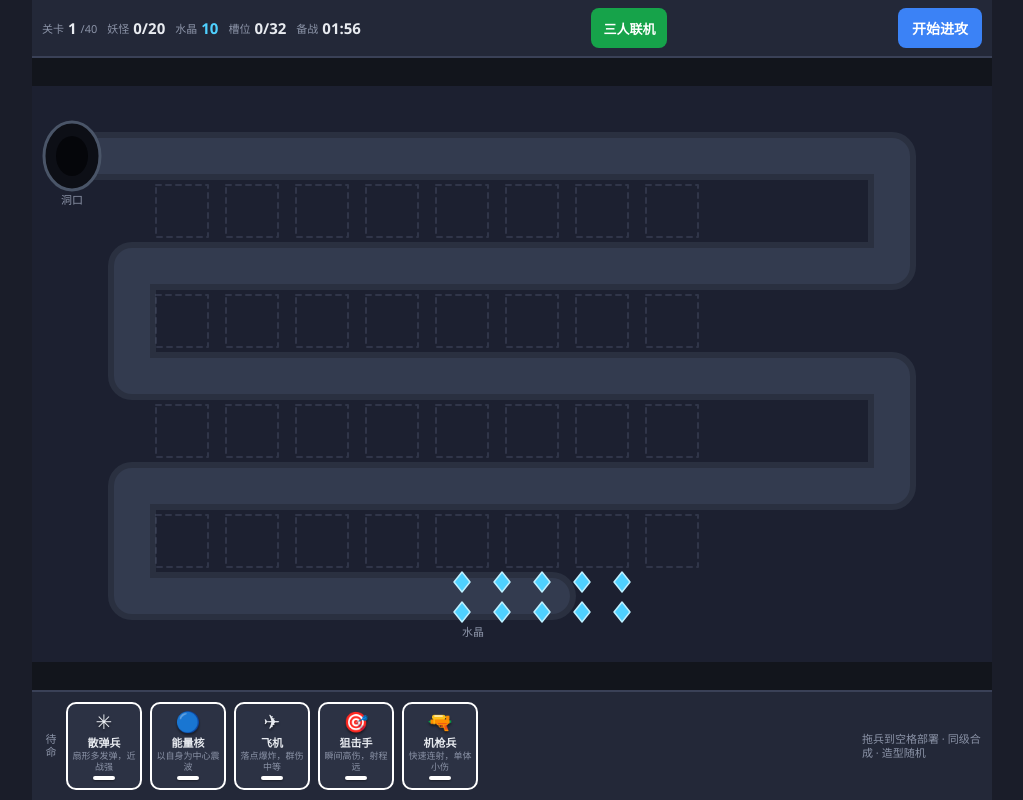
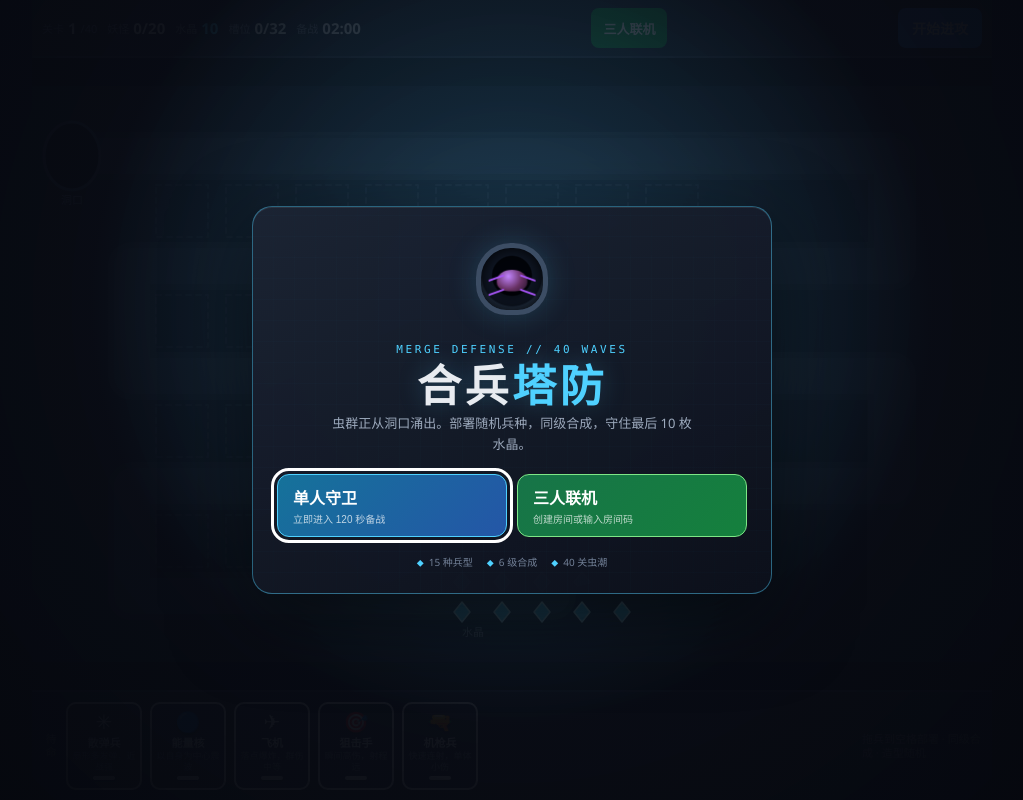
Before and after one commit to xiaolanawaqaq/test, a website: page index.html in a window 1280 px wide. Shown: the whole page, without its empty margins (128-1151 px from the left). Drawn offline with Linux system fonts and the light colour scheme.

Commit message:
Add files via upload

```diff
--- a/index.html
+++ b/index.html
@@ -52,6 +52,42 @@
     touch-action:manipulation; }
   .hint { color:#8b93a7; font-size:11px; margin-left:4px; max-width:120px; line-height:1.3; }
 
+  #startupOverlay { position:fixed; inset:0; z-index:120; display:grid; place-items:center;
+    overflow:auto; touch-action:pan-y; padding:max(20px,env(safe-area-inset-top)) max(16px,env(safe-area-inset-right)) max(20px,env(safe-area-inset-bottom)) max(16px,env(safe-area-inset-left));
+    background:radial-gradient(circle at 50% 38%,rgba(28,78,105,.64),rgba(8,11,19,.96) 52%,#05070d 100%); }
+  #startupOverlay[hidden] { display:none; }
+  .startPanel { position:relative; width:min(92vw,520px); padding:28px 24px 24px; overflow:hidden;
+    border:1px solid rgba(79,209,255,.42); border-radius:20px;
+    background:linear-gradient(155deg,rgba(28,36,52,.96),rgba(12,16,27,.98));
+    box-shadow:0 24px 80px rgba(0,0,0,.55),inset 0 1px 0 rgba(255,255,255,.08); }
+  .startPanel::before { content:""; position:absolute; inset:0; pointer-events:none; opacity:.22;
+    background:repeating-linear-gradient(0deg,transparent 0 20px,rgba(79,209,255,.14) 21px),repeating-linear-gradient(90deg,transparent 0 20px,rgba(79,209,255,.1) 21px); }
+  .startMark { position:relative; width:118px; height:92px; margin:0 auto 16px; }
+  .startCave { position:absolute; left:50%; top:8px; width:72px; height:72px; transform:translateX(-50%);
+    border:5px solid #3c4d64; border-radius:48% 48% 42% 42%; background:radial-gradient(circle at 50% 45%,#02040a 0 42%,#101827 45% 64%,#26354a 68%);
+    box-shadow:0 0 30px rgba(79,209,255,.18),inset 0 0 18px #000; }
+  .startBug { position:absolute; left:50%; top:33px; width:30px; height:21px; transform:translateX(-50%);
+    border-radius:52% 52% 42% 42%; background:radial-gradient(circle at 38% 30%,#c084fc,#693265 55%,#27152d 100%);
+    box-shadow:0 8px 8px rgba(0,0,0,.45); animation:bugReady 1.8s ease-in-out infinite; }
+  .startBug::before,.startBug::after { content:""; position:absolute; top:7px; width:15px; height:12px; border-top:2px solid #a855f7; border-bottom:2px solid #a855f7; }
+  .startBug::before { right:23px; transform:skewY(-20deg); } .startBug::after { left:23px; transform:skewY(20deg); }
+  .startEyebrow { position:relative; color:#4fd1ff; text-align:center; font-size:11px; letter-spacing:.24em; font-family:Consolas,monospace; }
+  .startPanel h1 { position:relative; margin:7px 0 6px; text-align:center; font-size:clamp(28px,8vw,44px); line-height:1; letter-spacing:.08em; text-shadow:0 0 24px rgba(79,209,255,.25); }
+  .startPanel h1 span { color:#4fd1ff; }
+  .startLead { position:relative; color:#9ca9bc; text-align:center; font-size:13px; line-height:1.6; margin:0 auto 20px; max-width:360px; }
+  .startActions { position:relative; display:grid; grid-template-columns:1fr 1fr; gap:10px; }
+  .startAction { min-height:58px; border-radius:12px; border:1px solid transparent; display:flex; flex-direction:column; align-items:flex-start; justify-content:center; padding:10px 15px; text-decoration:none; color:#fff; cursor:pointer; touch-action:manipulation; transition:transform .16s,border-color .16s,filter .16s; }
+  .startAction:hover { transform:translateY(-2px); filter:brightness(1.08); }
+  .startAction:focus-visible { outline:3px solid #fff; outline-offset:3px; }
+  .startAction strong { font-size:16px; } .startAction small { margin-top:2px; font-size:10px; opacity:.72; }
+  #startSolo { background:linear-gradient(135deg,#15729a,#2456a7); border-color:#4fd1ff; }
+  #startMulti { background:linear-gradient(135deg,#177448,#15803d); border-color:#7ee787; }
+  .startRule { position:relative; display:flex; justify-content:center; gap:14px; margin-top:17px; color:#728097; font-size:10px; }
+  .startRule span::before { content:"◆"; color:#4fd1ff; margin-right:5px; font-size:7px; }
+  @keyframes bugReady { 0%,100%{transform:translate(-50%,0) scale(1)} 50%{transform:translate(-50%,5px) scale(1.04)} }
+  @media (max-width:480px){ .startPanel{padding:22px 16px 18px}.startActions{grid-template-columns:1fr}.startMark{transform:scale(.88);margin-bottom:8px}.startRule{gap:8px;flex-wrap:wrap} }
+  @media (prefers-reduced-motion:reduce){ .startBug{animation:none}.startAction{transition:none} }
+
   /* ===== 自动布局：由 JS 在 body 上挂 class ===== */
   /* 竖屏通用 */
   body.orient-portrait #wrap { justify-content:flex-start; }
@@ -105,8 +141,21 @@
 </style>
 </head>
 <body>
+<div id="startupOverlay" role="dialog" aria-modal="true" aria-labelledby="startTitle">
+  <section class="startPanel">
+    <div class="startMark" aria-hidden="true"><div class="startCave"></div><div class="startBug"></div></div>
+    <div class="startEyebrow">MERGE DEFENSE // 40 WAVES</div>
+    <h1 id="startTitle">合兵<span>塔防</span></h1>
+    <p class="startLead">虫群正从洞口涌出。部署随机兵种，同级合成，守住最后 10 枚水晶。</p>
+    <div class="startActions">
+      <button class="startAction" id="startSolo" type="button"><strong>单人守卫</strong><small>立即进入 120 秒备战</small></button>
+      <a class="startAction" id="startMulti" href="/online.html"><strong>三人联机</strong><small>创建房间或输入房间码</small></a>
+    </div>
+    <div class="startRule"><span>15 种兵型</span><span>6 级合成</span><span>40 关虫潮</span></div>
+  </section>
+</div>
 <div id="wrap">
-  <div id="stage">
+  <div id="stage" inert>
     <div id="hud">
       <div class="stat"><span class="lbl">关卡</span><span class="val" id="uiLevel">1</span><span class="lbl">/40</span></div>
       <div class="stat"><span class="lbl">妖怪</span><span class="val" id="uiWave">0/20</span></div>
@@ -255,6 +304,7 @@ const canvas = document.getElementById("gameCanvas");
 const ctx = canvas.getContext("2d");
 
 const game = {
+  started: false,
   level: 1,
   crystals: START_CRYSTALS,
   phase: "prep",
@@ -409,7 +459,7 @@ function endWave(){
 
 // ============ 战斗 ============
 function update(dt){
-  if(game.over) return;
+  if(game.over || !game.started) return;
 
   if(game.phase==="prep"){
     game.prepTimer-=dt;
@@ -929,6 +979,8 @@ function drawTroopAt(x, y, tr, alpha){
     ctx.fillStyle = mode==="aoe" ? "rgba(251,146,60,.045)" : "rgba(79,209,255,.035)";
     ctx.fill();
   }
+  ctx.save();
+  ctx.translate(x,y); ctx.scale(1.3,1.3); ctx.translate(-x,-y);
   ctx.beginPath(); ctx.ellipse(x, y+12, 12, 4.5, 0, 0, Math.PI*2);
   ctx.fillStyle="rgba(0,0,0,.4)"; ctx.fill();
   ctx.beginPath(); ctx.arc(x, y+9, 10.5, 0, Math.PI*2);
@@ -1079,11 +1131,12 @@ function drawTroopAt(x, y, tr, alpha){
     else mecha("#d7e6f2","#5a7a96","#e2e8f0",ring,14,false);
   }
 
+  ctx.restore();
   if(name){
     ctx.font='bold 10px "Microsoft YaHei",sans-serif';
     ctx.textAlign="center"; ctx.textBaseline="middle";
     ctx.fillStyle="#e8ebf0";
-    ctx.fillText(name, x, y+20);
+    ctx.fillText(name, x, y+27);
   }
   ctx.restore();
 }
@@ -1098,6 +1151,7 @@ function drawEnemyAt(e){
   const eye = e.eye || "#c4f042";
   const wob = Math.sin((e.walk||0)) * 0.18;
   ctx.save();
+  ctx.translate(x,y); ctx.scale(1.15,1.15); ctx.translate(-x,-y);
   // 阴影
   ctx.beginPath(); ctx.ellipse(x, y+r*0.55, r*0.95, r*0.32, 0, 0, Math.PI*2);
   ctx.fillStyle="rgba(0,0,0,.4)"; ctx.fill();
@@ -1564,6 +1618,20 @@ document.addEventListener("visibilitychange", ()=>{
 });
 window.addEventListener("pageshow", ()=>{ game.lastTs=performance.now(); });
 
+const startOverlay=document.getElementById("startupOverlay");
+const stageEl=document.getElementById("stage");
+document.getElementById("startSolo").addEventListener("click", ()=>{
+  initAudio();
+  game.started=true;
+  game.phase="prep";
+  game.prepTimer=PREP_SECONDS;
+  game.lastTs=performance.now();
+  stageEl.removeAttribute("inert");
+  startOverlay.hidden=true;
+  document.getElementById("btnSkip").focus({preventScroll:true});
+});
+requestAnimationFrame(()=>document.getElementById("startSolo").focus({preventScroll:true}));
+
 placeInitialTroops();
 startPrep(true);
 requestAnimationFrame(loop);
```
Also changed, not shown: online.html (+7 -3 lines).
